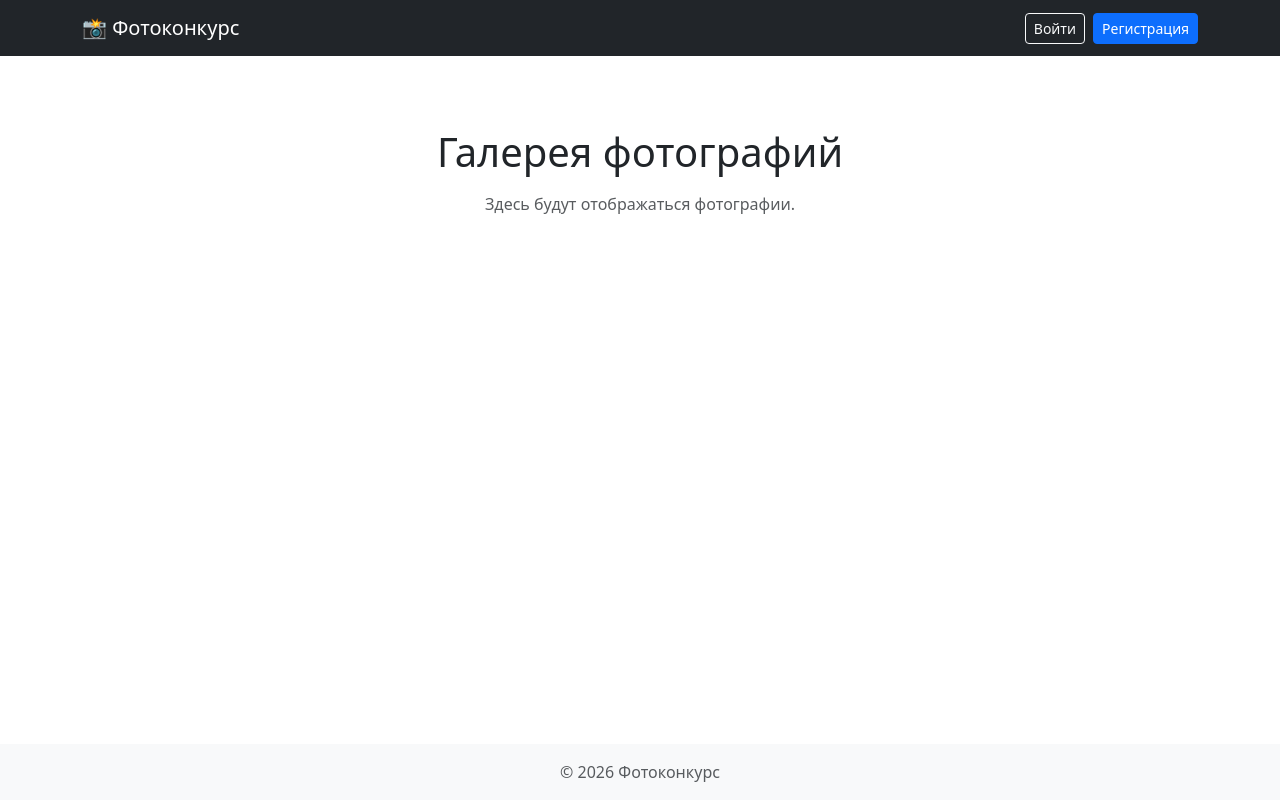
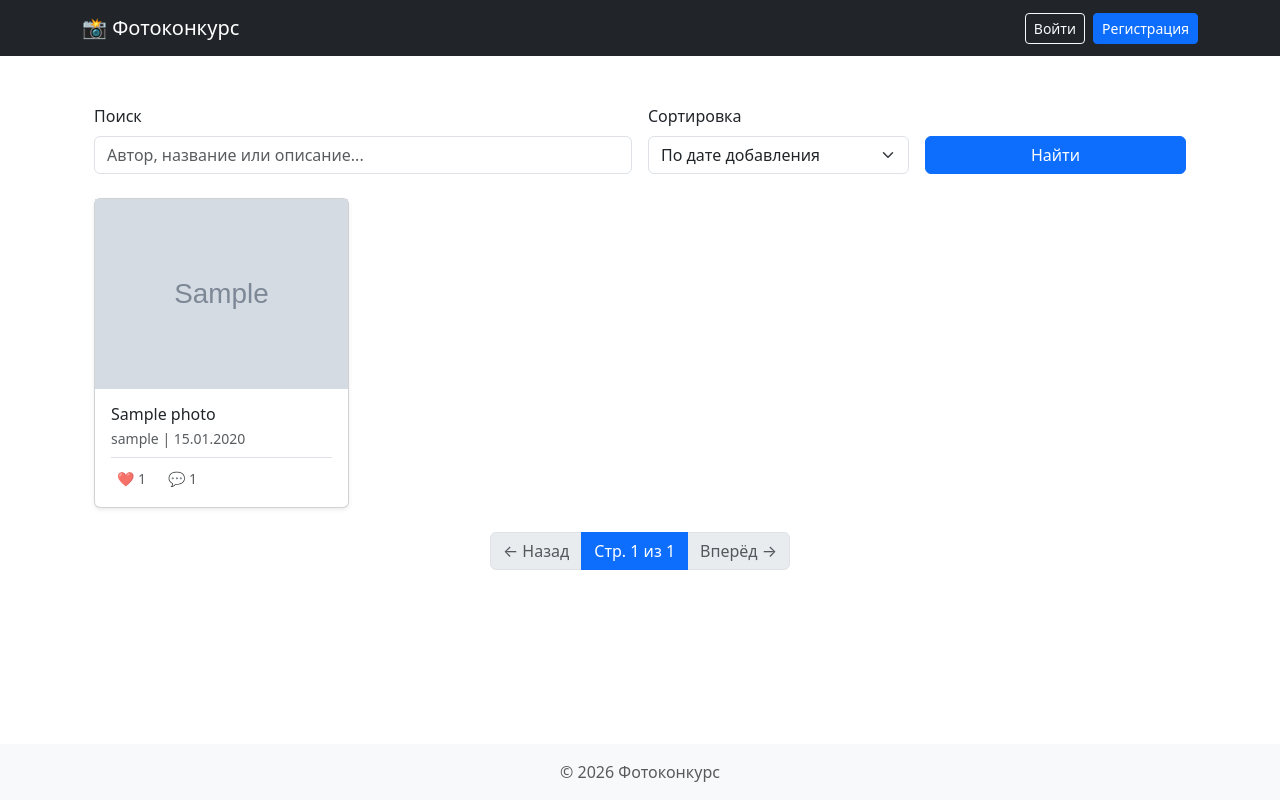
Before and after one commit to VWBagl/Photo_web, a Django app: page /photo_gallery/ in a window 1280 px wide. Run offline with Django 5.2, Linux system fonts and the light colour scheme; tables that the repository leaves empty hold one stand-in row (values such as "Sample post"); grey boxes marked "Sample" are stand-in pictures.

Commit message:
now state

```diff
--- a/config/urls.py
+++ b/config/urls.py
@@ -16,8 +16,13 @@ Including another URLconf
 """
 from django.contrib import admin
 from django.urls import path, include
+from django.conf import settings
+from django.conf.urls.static import static
 
 urlpatterns = [
     path('admin/', admin.site.urls),
     path('', include('photo_web.urls')),
 ]
+
+if settings.DEBUG:
+    urlpatterns += static(settings.MEDIA_URL, document_root=settings.MEDIA_ROOT)
--- /dev/null
+++ b/photo_web/services/vote_service.py
@@ -0,0 +1,2 @@
+class VoteService:
+    pass
--- a/photo_web/templates/base.html
+++ b/photo_web/templates/base.html
@@ -11,7 +11,7 @@
 
 <body class="d-flex flex-column min-vh-100">
 
-    <!-- Шапка с динамической навигацией -->
+    <!-- Шапка -->
     <nav class="navbar navbar-expand-lg navbar-dark bg-dark mb-4">
         <div class="container d-flex justify-content-between align-items-center">
             <a class="navbar-brand" href="{% url 'photo_gallery' %}">📸 Фотоконкурс</a>
@@ -45,15 +45,85 @@
         {% block content %}{% endblock %}
     </main>
 
-    <!-- Футер  -->
+    <!-- Футер -->
     <footer class="bg-light py-3 mt-auto">
         <div class="container text-center text-muted">
             &copy; {% now "Y" %} Фотоконкурс
         </div>
     </footer>
 
+    <!-- Toast-уведомление -->
+    <div class="toast-container position-fixed bottom-0 end-0 p-3" style="z-index: 11">
+        <div id="authRequiredToast" class="toast" role="alert" aria-live="assertive" aria-atomic="true">
+            <div class="toast-header bg-warning text-dark">
+                <strong class="me-auto">Требуется авторизация</strong>
+                <button type="button" class="btn-close" data-bs-dismiss="toast" aria-label="Close"></button>
+            </div>
+            <div class="toast-body">
+                <p class="mb-2">Голосовать могут только авторизованные пользователи</p>
+                <div class="d-flex gap-2">
+                    <a href="{% url 'auth' %}" class="btn btn-sm btn-primary">Войти или зарегистрироваться</a>
+                </div>
+            </div>
+        </div>
+    </div>
+
     <!-- Bootstrap 5 JS -->
     <script src="https://cdn.jsdelivr.net/npm/bootstrap@5.3.3/dist/js/bootstrap.bundle.min.js"></script>
+
+    <!-- Скрипт для показа Toast при клике на голосование -->
+    <script>
+        document.addEventListener('DOMContentLoaded', function () {
+            // Находим все триггеры голосования с aria-disabled="true"
+            document.querySelectorAll('.vote-trigger[aria-disabled="true"]').forEach(function (trigger) {
+                trigger.addEventListener('click', function (e) {
+                    e.preventDefault();
+                    e.stopPropagation();
+
+                    //  Toast-уведомление
+                    const toastEl = document.getElementById('authRequiredToast');
+                    const toast = new bootstrap.Toast(toastEl, {
+                        delay: 10000 // 10 секунд
+                    });
+                    toast.show();
+                });
+            });
+        });
+    </script>
 </body>
 
+<style>
+    .photo-overlay {
+        opacity: 0;
+        transition: opacity 0.3s ease;
+        pointer-events: none;
+    }
+
+    .photo-link:hover .photo-overlay {
+        opacity: 1 !important;
+    }
+
+    .object-fit-cover {
+        object-fit: cover;
+    }
+
+    /* Стили для интерактивного счётчика */
+    .vote-trigger {
+        cursor: pointer;
+        transition: all 0.2s ease;
+        padding: 2px 6px;
+        border-radius: 6px;
+        color: inherit;
+    }
+
+    .vote-trigger:hover {
+        color: #e63946 !important;
+        background-color: rgba(230, 57, 70, 0.08);
+    }
+
+    .vote-trigger:hover .vote-icon {
+        transform: scale(1.2);
+    }
+</style>
+
 </html>
--- /dev/null
+++ b/photo_web/templates/photo_web/_photo_grid.html
@@ -0,0 +1,101 @@
+<style>
+    /* Оверлей скрыт по умолчанию */
+    .photo-overlay {
+        opacity: 0;
+        transition: opacity 0.3s ease;
+        pointer-events: none;
+    }
+
+    /* Ховер срабатывает ТОЛЬКО при наведении на изображение */
+    .photo-link:hover .photo-overlay {
+        opacity: 1 !important;
+    }
+
+    .object-fit-cover {
+        object-fit: cover;
+    }
+</style>
+
+{% if photos %}
+<div class="row g-4" id="photo-grid">
+    {% for photo in photos %}
+    <div class="col-12 col-sm-6 col-md-4 col-lg-3">
+        <div class="card h-100 shadow-sm">
+            <!-- Кликабельная и ховер-зона: только для изображения -->
+            <a href="{% url 'photo_detail' photo.id %}" class="photo-link d-block position-relative overflow-hidden"
+                style="aspect-ratio: 4/3;">
+                <img src="{{ photo.original_image.url }}" class="w-100 h-100 object-fit-cover" alt="{{ photo.title }}">
+                {% if photo.description %}
+                <div
+                    class="photo-overlay position-absolute top-0 start-0 w-100 h-100 bg-dark bg-opacity-75 text-white d-flex align-items-center justify-content-center p-3">
+                    <p class="text-center small mb-0">{{ photo.description|truncatewords:20 }}</p>
+                </div>
+                {% endif %}
+            </a>
+
+            <!-- Область с информацией о картинке: НЕ ховерится, НЕ кликабельна -->
+            <div class="card-body d-flex flex-column">
+                <h6 class="card-title mb-1 text-truncate">{{ photo.title }}</h6>
+                <p class="card-text text-muted small mb-2">
+                    {{ photo.author.username }} | {{ photo.approved_at|date:"d.m.Y" }}
+                </p>
+                <div class="d-flex align-items-center gap-3 text-muted small mt-auto pt-2 border-top">
+                    {% if user.is_authenticated %}
+                    <!-- Для авторизованных: кликабельный счётчик  -->
+                    <span class="vote-trigger d-flex align-items-center gap-1" data-photo-id="{{ photo.id }}"
+                        title="Проголосовать">
+                        <span class="vote-icon">❤️</span>
+                        <span class="vote-count">{{ photo.votes_count }}</span>
+                    </span>
+                    {% else %}
+                    <!-- Для неавторизованных: показывает Toast-уведомление-->
+                    <span class="vote-trigger d-flex align-items-center gap-1" aria-disabled="true"
+                        title="Только для авторизованных">
+                        <span class="vote-icon">❤️</span>
+                        <span class="vote-count">{{ photo.votes_count }}</span>
+                    </span>
+                    {% endif %}
+
+                    <!-- Счётчик комментариев -->
+                    <span class="d-flex align-items-center gap-1">
+                        <span>💬</span>
+                        <span>{{ photo.comments_count }}</span>
+                    </span>
+                </div>
+            </div>
+        </div>
+    </div>
+    {% endfor %}
+</div>
+
+<!-- Пагинация -->
+<nav class="mt-4">
+    <ul class="pagination justify-content-center">
+        {% if photos.has_previous %}
+        <li class="page-item">
+            <a class="page-link"
+                href="?q={{ search_query }}&sort={{ current_sort }}&p={{ photos.previous_page_number }}">← Назад</a>
+        </li>
+        {% else %}
+        <li class="page-item disabled"><span class="page-link">← Назад</span></li>
+        {% endif %}
+
+        <li class="page-item active">
+            <span class="page-link">Стр. {{ photos.number }} из {{ photos.paginator.num_pages }}</span>
+        </li>
+
+        {% if photos.has_next %}
+        <li class="page-item">
+            <a class="page-link"
+                href="?q={{ search_query }}&sort={{ current_sort }}&p={{ photos.next_page_number }}">Вперёд →</a>
+        </li>
+        {% else %}
+        <li class="page-item disabled"><span class="page-link">Вперёд →</span></li>
+        {% endif %}
+    </ul>
+</nav>
+{% else %}
+<div class="text-center py-5 text-muted">
+    <h4>Пока нет одобренных фотографий</h4>
+</div>
+{% endif %}
--- a/photo_web/templates/photo_web/photo_gallery.html
+++ b/photo_web/templates/photo_web/photo_gallery.html
@@ -2,8 +2,76 @@
 {% block title %}Галерея{% endblock %}
 
 {% block content %}
-<div class="container py-5 text-center">
-    <h1 class="mb-3">Галерея фотографий</h1>
-    <p class="text-muted">Здесь будут отображаться фотографии.</p>
+<div class="container py-4">
+    <!-- Панель управления -->
+    <form id="gallery-controls" class="row g-3 mb-4 align-items-end">
+        <div class="col-md-6">
+            <label class="form-label">Поиск</label>
+            <input type="text" name="q" class="form-control" placeholder="Автор, название или описание..."
+                value="{{ search_query }}">
+        </div>
+        <div class="col-md-3">
+            <label class="form-label">Сортировка</label>
+            <select name="sort" class="form-select">
+                <option value="date" {% if is_sort_date %}selected{% endif %}>По дате добавления</option>
+                <option value="votes" {% if is_sort_votes %}selected{% endif %}>По количеству голосов</option>
+                <option value="comments" {% if is_sort_comments %}selected{% endif %}>По количеству комментариев
+                </option>
+            </select>
+        </div>
+        <div class="col-md-3 d-grid">
+            <button type="submit" class="btn btn-primary">Найти</button>
+        </div>
+    </form>
+
+    <!-- Контейнер для асинхронной подгрузки -->
+    <div id="gallery-container">
+        {% include 'photo_web/_photo_grid.html' %}
+    </div>
 </div>
+
+<!-- JS для асинхронности -->
+<script>
+    document.addEventListener('DOMContentLoaded', () => {
+        const form = document.getElementById('gallery-controls');
+        const container = document.getElementById('gallery-container');
+        let debounceTimer;
+
+        // Функция загрузки фрагмента
+        function loadFragment(params) {
+            const url = new URL('{% url "gallery_fragment" %}', window.location.origin);
+            Object.keys(params).forEach(key => url.searchParams.set(key, params[key]));
+
+            fetch(url)
+                .then(res => res.text())
+                .then(html => { container.innerHTML = html; })
+                .catch(err => console.error('Gallery fetch error:', err));
+        }
+
+        // Поиск с задержкой
+        form.querySelector('input[name="q"]').addEventListener('input', (e) => {
+            clearTimeout(debounceTimer);
+            debounceTimer = setTimeout(() => loadFragment(new FormData(form)), 400);
+        });
+
+        // Сортировка
+        form.querySelector('select[name="sort"]').addEventListener('change', () => {
+            loadFragment(new FormData(form));
+        });
+
+        // Перехват кликов по пагинации
+        container.addEventListener('click', (e) => {
+            const link = e.target.closest('.page-link');
+            if (link && !link.parentElement.classList.contains('disabled') && !link.parentElement.classList.contains('active')) {
+                e.preventDefault();
+                const url = new URL(link.href);
+                loadFragment({
+                    q: url.searchParams.get('q') || '',
+                    sort: url.searchParams.get('sort') || 'date',
+                    p: url.searchParams.get('p')
+                });
+            }
+        });
+    });
+</script>
 {% endblock %}
--- a/photo_web/urls.py
+++ b/photo_web/urls.py
@@ -1,11 +1,17 @@
 from django.urls import path
 from .views.registration import registration_view
 from .views.auth import auth_view, logout_view
-from .views.photo_gallery import gallery_view
+from .views.photo_gallery import gallery_view, gallery_fragment_view
+from .views.photo_detail import photo_detail_view
+from .views.vote import switch_vote_view
 
 urlpatterns = [
+    path('', gallery_view, name='photo_gallery'),
     path('registration/', registration_view, name='registration'),
     path('auth/', auth_view, name='auth'),
+    path('logout/', logout_view, name='logout'),
     path('photo_gallery/', gallery_view, name='photo_gallery'),
-    path('logout/', logout_view, name='logout'),
+    path('gallery/fragment/', gallery_fragment_view, name='gallery_fragment'),
+    path('photo/<int:photo_id>/', photo_detail_view, name='photo_detail'),
+    path('api/vote/', switch_vote_view, name='toggle_vote'),
 ]
--- a/photo_web/views/photo_gallery.py
+++ b/photo_web/views/photo_gallery.py
@@ -1,4 +1,37 @@
 from django.shortcuts import render
-# заглушка редиректа, чтобы не сеить их по проекту
+from ..services.gallery_service import GalleryService
+
+def _prepare_gallery_context(request):
+    # извлекает параметры из запроса,
+    # вызывает сервис и формирует контекст для шаблона.
+    sort_by = request.GET.get('sort', 'date')
+    search = request.GET.get('q', '')
+    page = request.GET.get('p', 1)
+
+    photos = GalleryService.get_gallery_page(
+        sort_by=sort_by,
+        search_query=search,
+        page_number=page
+    )
+
+    return {
+    # Контекст шаблона
+        'photos': photos, # для {% for photo in photos %}
+        'search_query': search, # для сохранения текста поиска после отправки формы
+        'current_sort': sort_by, # для сохранения сортировки между ссылками пагинации
+
+        # Передача готовых флагов, вместо строк
+        'is_sort_date': sort_by == 'date',
+        'is_sort_votes': sort_by == 'votes',
+        'is_sort_comments': sort_by == 'comments',
+    }
+
 def gallery_view(request):
-    return render(request, 'photo_web/photo_gallery.html')
+    # Полная страница галереи (первый заход, перезагрузка
+    context = _prepare_gallery_context(request)
+    return render(request, 'photo_web/photo_gallery.html', context)
+
+def gallery_fragment_view(request):
+    # Фрагмент сетки для асинхронной подгрузки
+    context = _prepare_gallery_context(request)
+    return render(request, 'photo_web/_photo_grid.html', context)
--- /dev/null
+++ b/photo_web/views/vote.py
@@ -0,0 +1,3 @@
+# Затычка
+def switch_vote_view(request):
+    return
```
Also changed, not shown: photo_web/services/gallery_service.py (added, +36 -0 lines), photo_web/templates/photo_web/photo_detail.html (added, +166 -0 lines), photo_web/views/photo_detail.py (added, +19 -0 lines).
